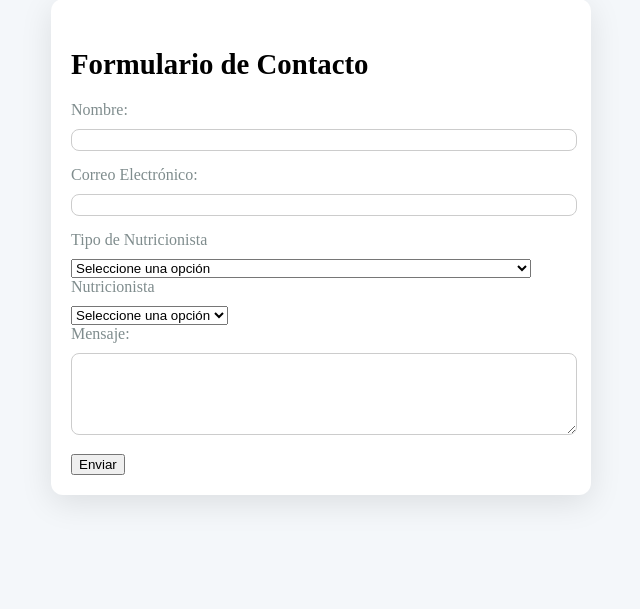
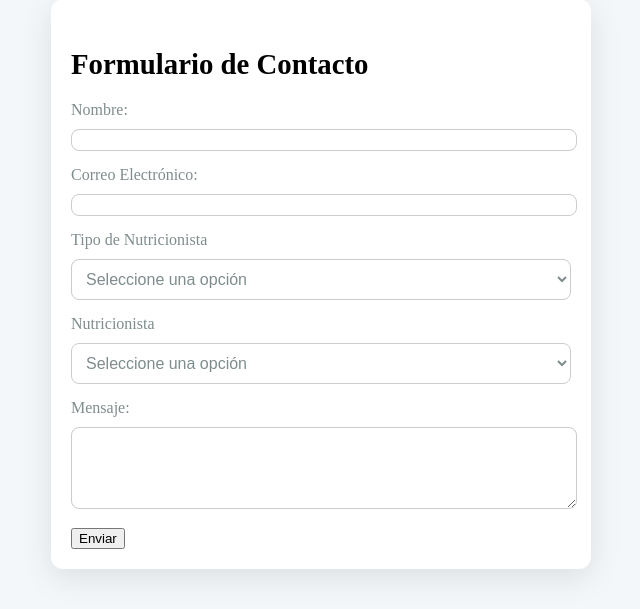
Before and after one commit to IsmaelHdez/proyectoDAW, a PHP site: page /php/contacto.php in a window 1280 px wide. Shown: the part 250-859 px from the top of the page, without its empty margins (319-959 px from the left). Before the commit the page ends 753 px from the top, so only its background shows below. Run offline with PHP 8.4, Linux system fonts and the light colour scheme; data comes from the database, SQL or seed files in the repository.

Commit message:
css_contacto

```diff
--- a/CSS/contacto.css
+++ b/CSS/contacto2.css
@@ -66,3 +66,30 @@ textarea {
         gap: 30px;
     }
 }
+
+select {
+    width: 100%;
+    padding: 10px;
+    border: 1px solid #ccc;
+    border-radius: 8px;
+    font-size: 1rem;
+    background-color: #fff;
+    color: #7f8c8d;
+    cursor: pointer;
+    transition: border-color 0.3s ease-in-out;
+    margin-bottom: 15px;
+}
+
+select:focus {
+    border-color: #3498db; /* Cambiar el borde al foco */
+    outline: none; /* Eliminar el borde por defecto del navegador */
+}
+
+option {
+    padding: 10px;
+    font-size: 1rem;
+}
+
+option:hover {
+    background-color: #f0f0f0; /* Color de fondo al pasar el ratón */
+}
--- a/php/contacto.php
+++ b/php/contacto.php
@@ -9,7 +9,7 @@ $con = conexion();
 <head>
   <meta charset="UTF-8" />
   <meta name="viewport" content="width=device-width, initial-scale=1.0" />
-  <link rel="stylesheet" href="../CSS/contacto.css">
+  <link rel="stylesheet" href="../CSS/contacto2.css">
   <title>Contacto - Plataforma para Nutricionistas</title>
 </head>
 <body>
```
